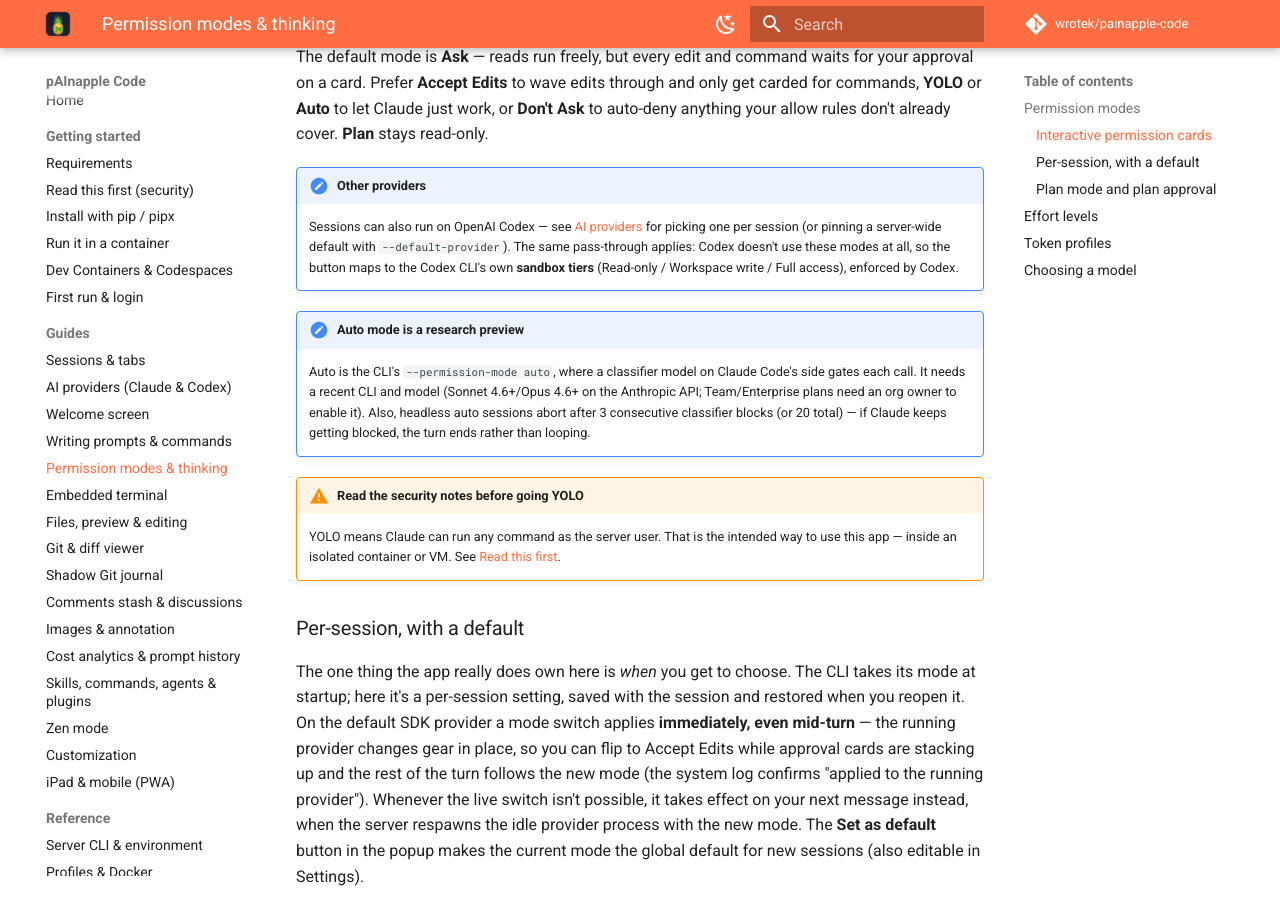
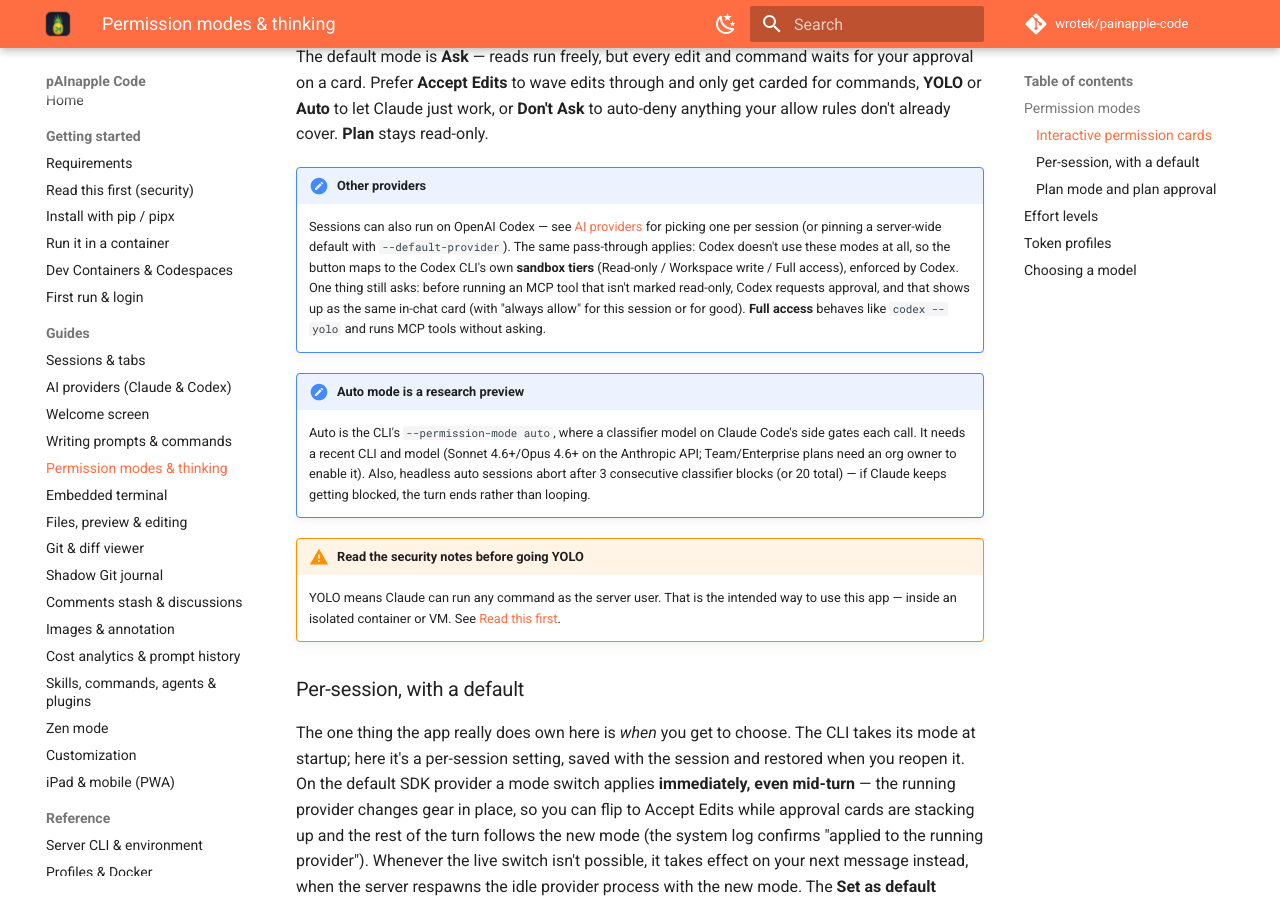
Before and after one commit to wrotek/painapple-code, an MkDocs documentation site: the page built from docs-site/guides/permissions-and-thinking.md, in a window 1280 px wide and 900 px high, scrolled down 1492 px. Built offline with MkDocs 1.6.1 and Material for MkDocs 9.7.7, drawn with Linux system fonts in a browser that asks for light colours; comment, search, counter and statistics services are not loaded.

Commit message:
docs: Codex MCP approvals render as permission cards
Co-Authored-By: Claude Opus 5.5 (1M context) <noreply@anthropic.com>

```diff
--- a/docs-site/guides/permissions-and-thinking.md
+++ b/docs-site/guides/permissions-and-thinking.md
@@ -28,7 +28,7 @@ The **"always allow"** options on a card are the CLI's own "don't ask again" sug
 The default mode is **Ask** — reads run freely, but every edit and command waits for your approval on a card. Prefer **Accept Edits** to wave edits through and only get carded for commands, **YOLO** or **Auto** to let Claude just work, or **Don't Ask** to auto-deny anything your allow rules don't already cover. **Plan** stays read-only.
 
 !!! note "Other providers"
-    Sessions can also run on OpenAI Codex — see [AI providers](providers.md) for picking one per session (or pinning a server-wide default with `--default-provider`). The same pass-through applies: Codex doesn't use these modes at all, so the button maps to the Codex CLI's own **sandbox tiers** (Read-only / Workspace write / Full access), enforced by Codex.
+    Sessions can also run on OpenAI Codex — see [AI providers](providers.md) for picking one per session (or pinning a server-wide default with `--default-provider`). The same pass-through applies: Codex doesn't use these modes at all, so the button maps to the Codex CLI's own **sandbox tiers** (Read-only / Workspace write / Full access), enforced by Codex. One thing still asks: before running an MCP tool that isn't marked read-only, Codex requests approval, and that shows up as the same in-chat card (with "always allow" for this session or for good). **Full access** behaves like `codex --yolo` and runs MCP tools without asking.
 
 !!! note "Auto mode is a research preview"
     Auto is the CLI's `--permission-mode auto`, where a classifier model on Claude Code's side gates each call. It needs a recent CLI and model (Sonnet 4.6+/Opus 4.6+ on the Anthropic API; Team/Enterprise plans need an org owner to enable it). Also, headless auto sessions abort after 3 consecutive classifier blocks (or 20 total) — if Claude keeps getting blocked, the turn ends rather than looping.
```
Also changed, not shown: docs-site/getting-started/security.md (+1 -1 lines), docs-site/guides/providers.md (+1 -1 lines).
